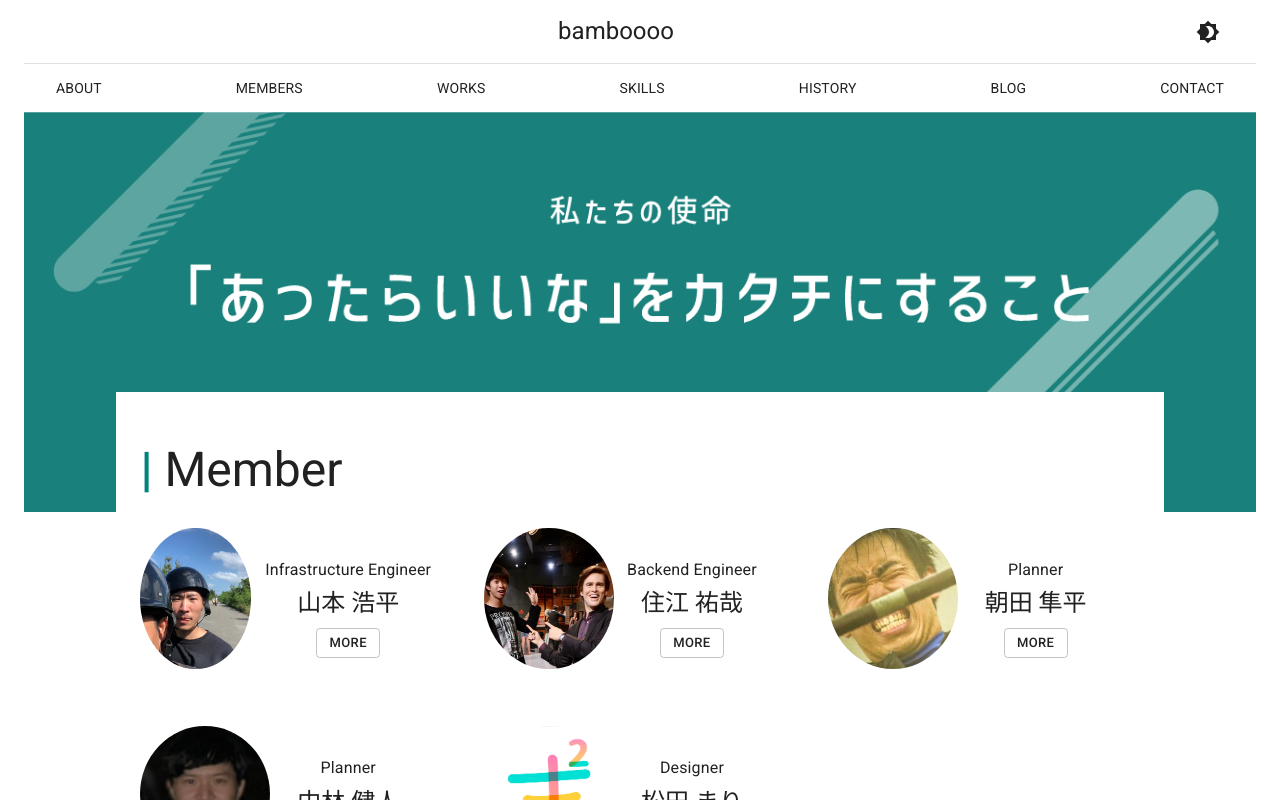
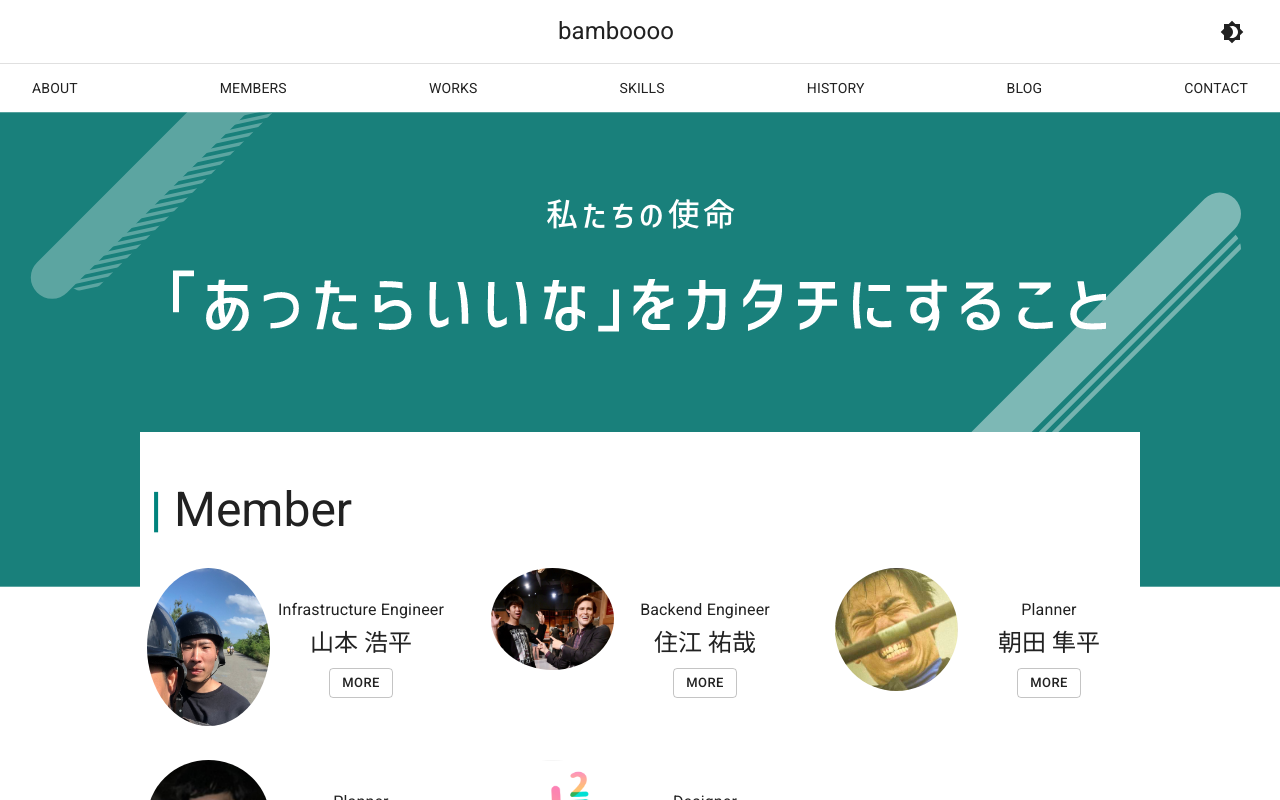
Before and after one commit to bamboooo-dev/bamboooo-hp, a Next.js app: page /members in a window 1280 px wide. Shown: the top 800 px of the page. Built offline with nearby package versions, Linux system fonts and the light colour scheme.

Commit message:
member部分メディアクエリ完成

```diff
--- a/pages/_app.js
+++ b/pages/_app.js
@@ -66,11 +66,9 @@ export default function MyApp(props) {
       <ThemeProvider theme={darkMode ? darkTheme : lightTheme}>
         {/* CssBaseline kickstart an elegant, consistent, and simple baseline to build upon. */}
         <CssBaseline />
-        <Container maxWidth="lg">
           { /* TODO: props で Component を渡してしまっているので美しくない気がする */}
           <Header title="bamboooo" sections={sections} modeButton={darkMode ? <SunButton /> : <MoonButton />}/>
           <Component {...pageProps} />
-        </Container>
         <Footer />
       </ThemeProvider>
     </React.Fragment>
--- a/pages/members.js
+++ b/pages/members.js
@@ -19,35 +19,40 @@ import ClearIcon from '@material-ui/icons/Clear';
 import React, { useState } from 'react';
 
 const useStyles = makeStyles((theme) => ({
-  mainImage:{
-    width:'100%',
-    marginLeft: '0',
-    marginRight: '0',
+  mainDiv:{
+    zIndex:'1',
+    backgroundImage: "url(/member_top.png)",
+    backgroundSize: "contain",
+    backgroundRepeat: "no-repeat",
   },
   mainContainer: {
-    marginTop:'-120px',
-    backgroundColor: "white",
-    width:'85%',
-    zIndex:'10',
+    maxWidth:'1000px',
+    margin:"0 auto",
+    paddingTop:"25vw",
+    [theme.breakpoints.down('777')]: {
+      paddingTop:100,
+    },
+  },
+  memberContainer: {
+    backgroundColor:'white',
+    [theme.breakpoints.down('777')]: {
+      paddingLeft: 10,
+      paddingRight: 10,
+    },
+  },
+  memberAvatarBreakpoint:{
+    [theme.breakpoints.down('777')]: {
+      display:'flex',
+      flexFlow:'column',
+      alignItems:'center',
+      justifyContent:'center',
+     },
   },
   memberAvater: {
     width:"auto",
-    height:"85%",
+    height:"auto",
     float: 'left',
-  },
-  dialogAvater: {
-    width:"100px",
-    height:"100px",
-    marginLeft:"20px",
-  },
-  memberContainer: {
-    width:'100%',
-  },
-  mediamember:{
-    width:"250px"
-  },
-  mediaOBOG:{
-    width:"250px"
+    marginLeft:"7px",
   },
   memberList:{
     display:'flex',
@@ -56,17 +61,18 @@ const useStyles = makeStyles((theme) => ({
     alignItems:'center',
     height:'160px',
   },
+  dialogAvater: {
+    width:"100px",
+    height:"100px",
+    marginLeft:"10px",
+  },
   dialogMemberList:{
     display:'flex',
     flexFlow:'column',
     alignItems:'center',
-  },
-  mainDiv:{
-    zIndex:'1',
-    height:'400px',
-    backgroundImage: "url(/member_top.png)",
-    backgroundSize: "cover",
-    backgroundRepeat: "no-repeat",
+    justifyContent:'center',
+    height:"100px",
+    marginRight:"10px",
   },
   closeButton:{
     position:'absolute',
@@ -79,6 +85,9 @@ const useStyles = makeStyles((theme) => ({
       backgroundColor:"#19807B",
     },
   },
+  skillContainer: {
+    backgroundColor: "#F7FCF3",
+  },
 }))
 
 function Member(props) {
@@ -87,14 +96,12 @@ function Member(props) {
 
   return (
     <>
-
-
         {/*ここにメンバーをmapで全て入れ込みたい*/}
-        <Grid item xs={4} container >
-          <Grid item xs={5}>
+      <Grid item sm={4} container>
+        <Grid item sm={5} xs={4} className={classes.memberAvatarBreakpoint}>
           <Avatar alt={member.name} src={member.avatar} className={classes.memberAvater} />
         </Grid>
-          <Grid item xs={6}>
+        <Grid item sm={7} xs={8}>
           <Box className={classes.memberList}>
             <Typography variant="body1" noWrap gutterBottom>
               {member.position}
@@ -108,28 +115,10 @@ function Member(props) {
             </Button>
           </Box>
         </Grid>
-
       </Grid>
-
-
-
     </>
-
   )
 }
-
-{/*後に画像は差し替えてサイズ調整*/}
-const MainImage=() =>{
-  const classes = useStyles();
-
-  return(
-    <div className={classes.mainDiv}>
-      {/* <img src='/home_top.png' className={classes.mainImage}/> */}
-    </div>
-  )
-}
-
-
 
 const members = [
   {
@@ -236,10 +225,10 @@ export default function Members() {
   const handleClose = () => {setOpen(false);};
 
   return (
-    <>
-    <MainImage />
-    <Container className={classes.mainContainer}>
-      <Box pt="50px" pb="30px">
+    <Box className={classes.mainDiv}>
+      <Box className={classes.mainContainer}>
+        <Box className={classes.memberContainer}>
+          <Box pt="50px" pb="30px" ml="10px">
             <Typography variant="h3" >
               <span style={{color:"#00837D", fontWeight:"900"}}>|</span>  Member
             </Typography>
@@ -251,20 +240,20 @@ export default function Members() {
             ))}
           </Grid>
 
-
+          {/*以下ダイアログ部分*/}
           <Dialog open={open} onClose={handleClose} >
             <div style={{width: '350px'}}>
-          <Box mt="50px">
+              <Box mt="40px">
               <Grid container >
-            <Grid item xs={4}>
+                <Grid item xs={3} sm={4}>
                     <Avatar alt={openMember.name} src={openMember.avatar} className={classes.dialogAvater} />
                 </Grid>
-            <Grid item xs={8}>
+                <Grid item xs={9} sm={8}>
                   <Box className={classes.dialogMemberList}>
-                <Typography variant="h6" >
+                    <Typography variant="body1" >
                       {openMember.position}
                     </Typography>
-                <Typography variant="h5" >
+                    <Typography variant="h6" >
                       {openMember.name}
                     </Typography>
 
@@ -311,10 +300,10 @@ export default function Members() {
 
                   </Box>
                 </Grid>
-              <Box mt="20px" pl="20px" pr="20px">
-                <Typography  style={{color:"#26B8E5", fontSize:"25px"}} >意気込みをひとこと</Typography>
-                <Typography>{openMember.ikigomi}</Typography>
-                <Typography>メンバーから一言-------</Typography>
+                  <Box mt="20px" mb="30px" pl="20px" pr="20px">
+                    <Typography style={{color:"#26B8E5", fontSize:"25px"}} >意気込みをひとこと</Typography>
+                    <Typography variant="body1">{openMember.ikigomi}</Typography>
+                    <Typography>メンバーから一言</Typography>
                     <Typography>{openMember.hitokoto}</Typography>
                   </Box>
               </Grid>
@@ -327,8 +316,17 @@ export default function Members() {
               </Button>
             </div>
           </Dialog>
+        </Box>
 
-    </Container>
-    </>
+      {/*ここからskill部分*/}
+        <Box className={classes.skillContainer}>
+          <Box pt="50px" pb="30px" ml="10px">
+            <Typography variant="h3" >
+              <span style={{color:"#00837D", fontWeight:"900"}}>|</span>  Skill
+            </Typography>
+          </Box>
+        </Box>
+      </Box>
+    </Box>
   );
 }
```
Lines whose indentation alone changed are shown as unchanged.
